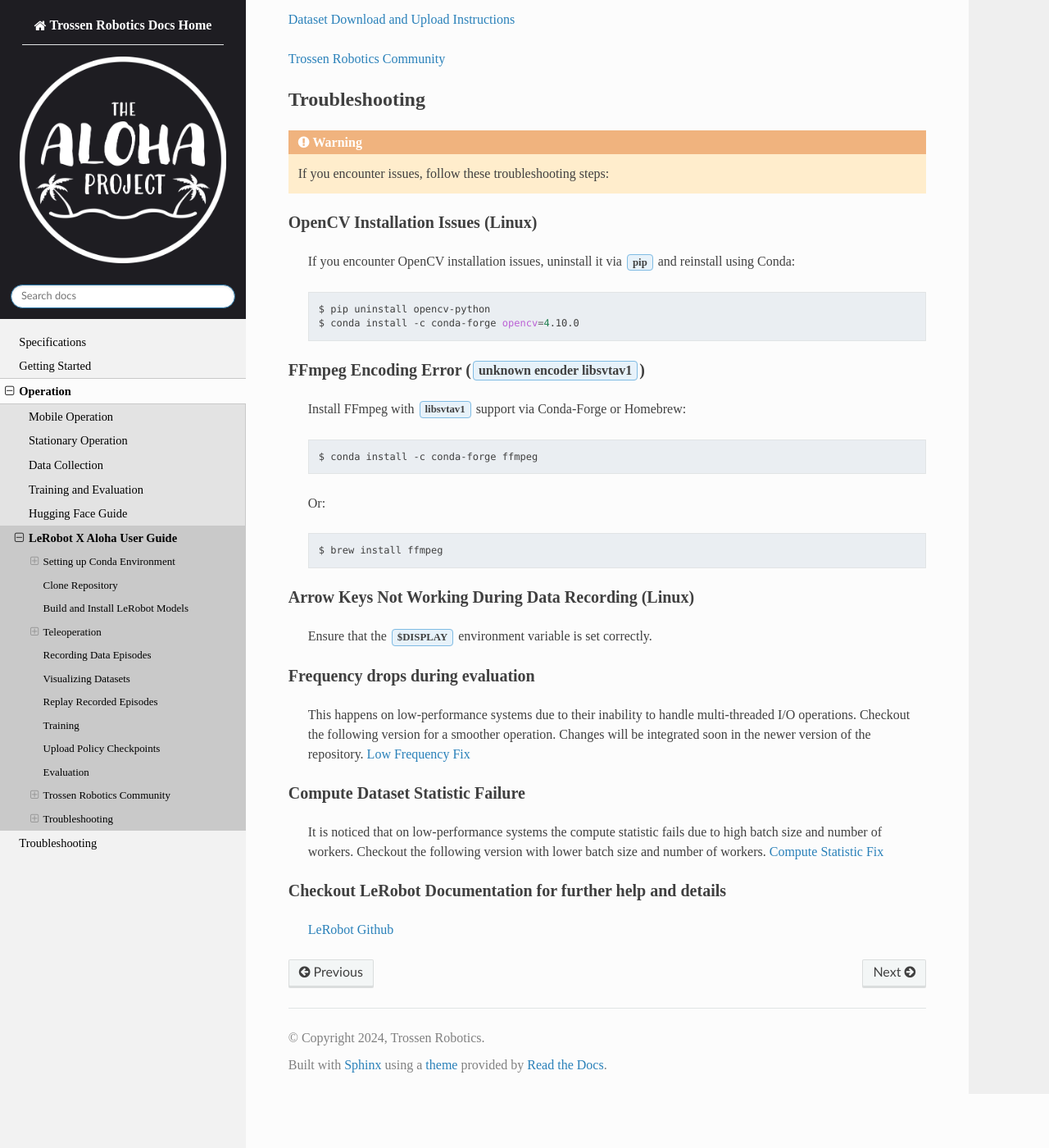
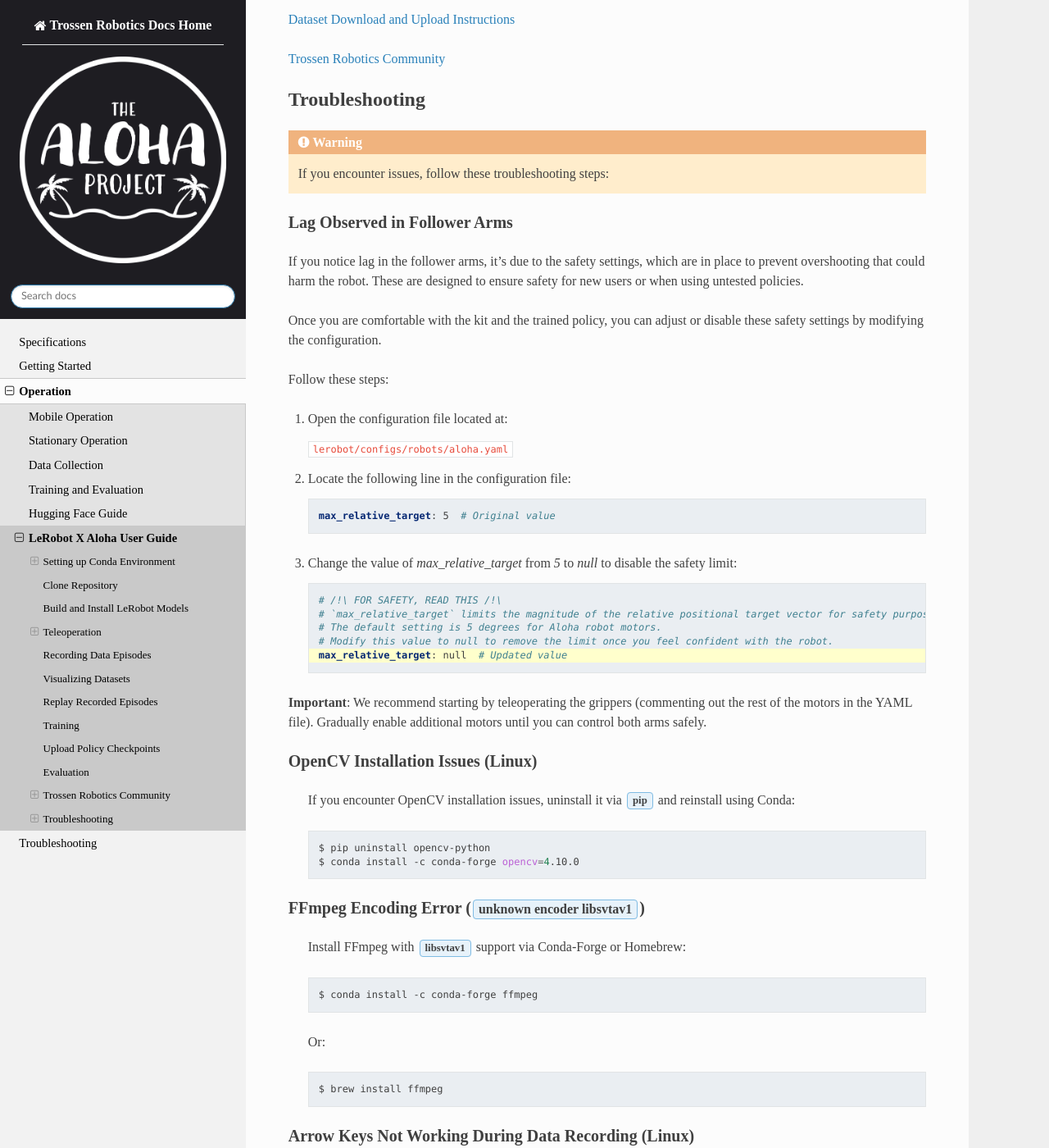
Before and after one commit to TrossenRobotics/aloha_docs, a Sphinx documentation site: the page built from docs/operation/lerobot_guide.rst, in a window 1280 px wide and 1400 px high, scrolled down 6647 px. Shown: the whole window at 82% size. Built offline with Sphinx 7.4.7 and the Read the Docs theme 2.0.0, drawn with Linux system fonts in a browser that asks for light colours; some web fonts are replaced; before the commit the page ends 7981 px from its top, so only the background shows below that.

Commit message:
Troubleshoot Lag in Follower Arms

```diff
--- a/docs/operation/lerobot_guide.rst
+++ b/docs/operation/lerobot_guide.rst
@@ -324,6 +324,40 @@
 .. warning::
    If you encounter issues, follow these troubleshooting steps:
 
+
+Lag Observed in Follower Arms
+-----------------------------
+
+If you notice lag in the follower arms, it's due to the safety settings, which are in place to prevent overshooting that could harm the robot. These are designed to ensure safety for new users or when using untested policies.
+
+Once you are comfortable with the kit and the trained policy, you can adjust or disable these safety settings by modifying the configuration.
+
+Follow these steps:
+
+1. Open the configuration file located at:
+
+   ``lerobot/configs/robots/aloha.yaml``
+
+2. Locate the following line in the configuration file:
+
+   .. code-block:: yaml
+
+      max_relative_target: 5  # Original value
+
+3. Change the value of `max_relative_target` from `5` to `null` to disable the safety limit:
+
+   .. code-block:: yaml
+      :emphasize-lines: 5
+
+      # /!\ FOR SAFETY, READ THIS /!\
+      # `max_relative_target` limits the magnitude of the relative positional target vector for safety purposes.
+      # The default setting is 5 degrees for Aloha robot motors.
+      # Modify this value to null to remove the limit once you feel confident with the robot.
+      max_relative_target: null  # Updated value
+
+**Important**: We recommend starting by teleoperating the grippers (commenting out the rest of the motors in the YAML file). Gradually enable additional motors until you can control both arms safely.
+
+
 OpenCV Installation Issues (Linux)
 ----------------------------------
 
```
